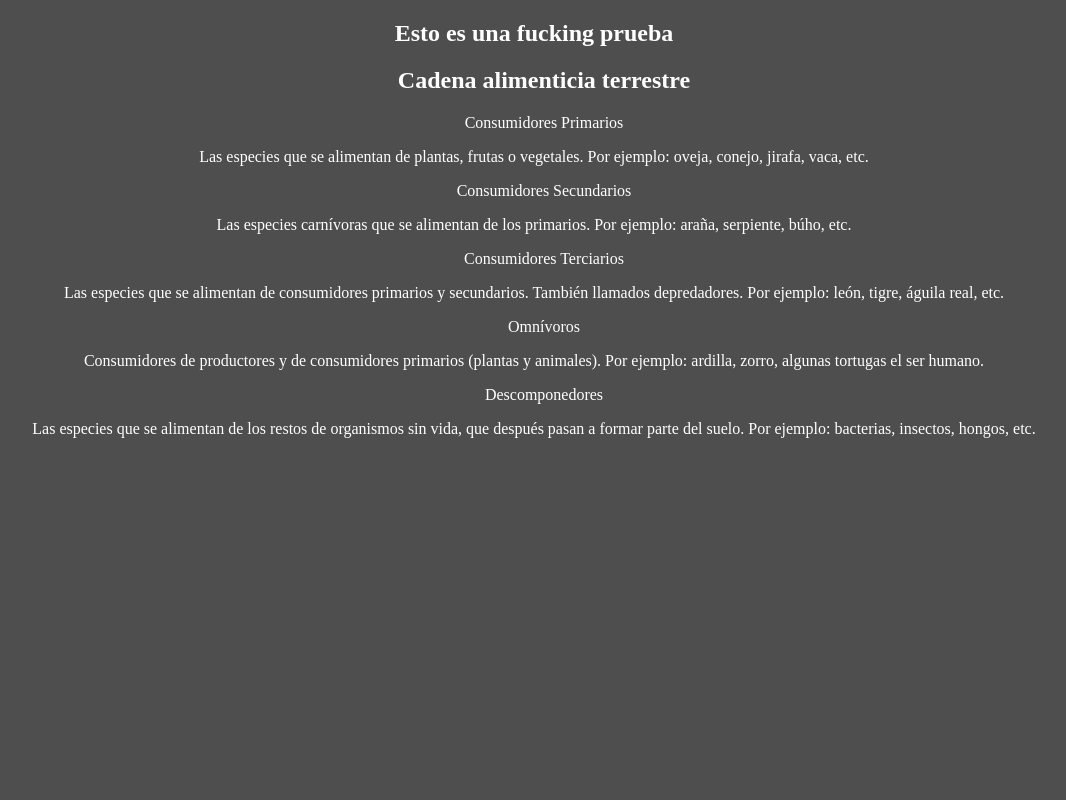
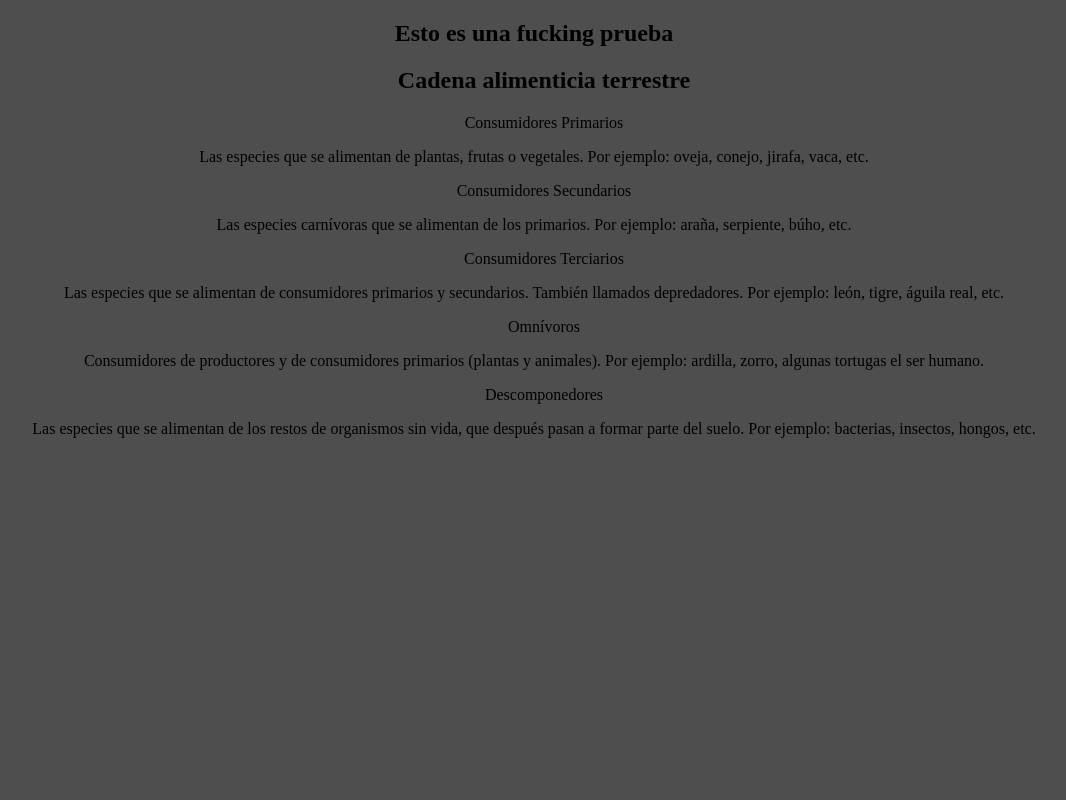
Before and after one commit to dpstack/card-animals, a plain HTML site: page server/index.html in a window 1280 px wide. Shown: the top 800 px of the page, without its empty margins (106-1172 px from the left). Drawn offline with nearby package versions, Linux system fonts and the light colour scheme; no server answers.

Commit message:
UPDATE 7:45 08/09/22

```diff
--- a/css/page1.css
+++ b/css/page1.css
@@ -2,7 +2,7 @@ body{
     margin: 0px;
     padding: 0px;
     background-color: #4e4e4e;
-    color: white;
+    color: black;
 }
 
 /*SECCION 1 ///////////////////////////////////////////////////////////////*/
```
Also changed, not shown: html/page1.html (+1 -1 lines).
